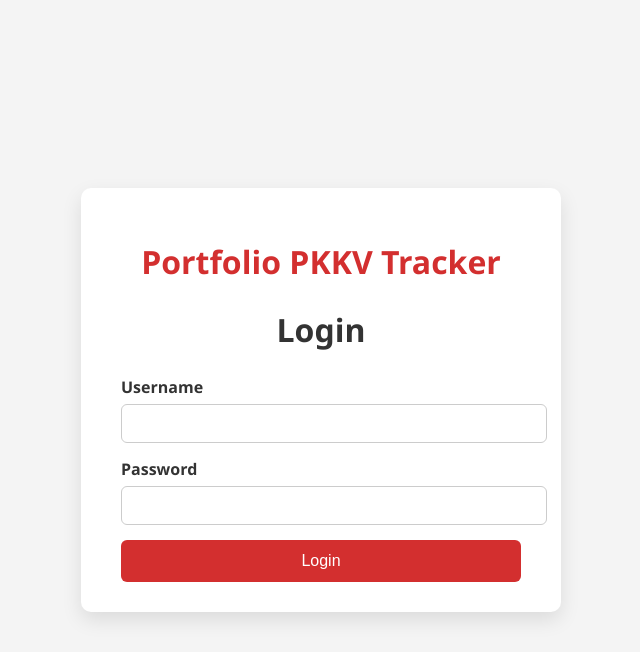
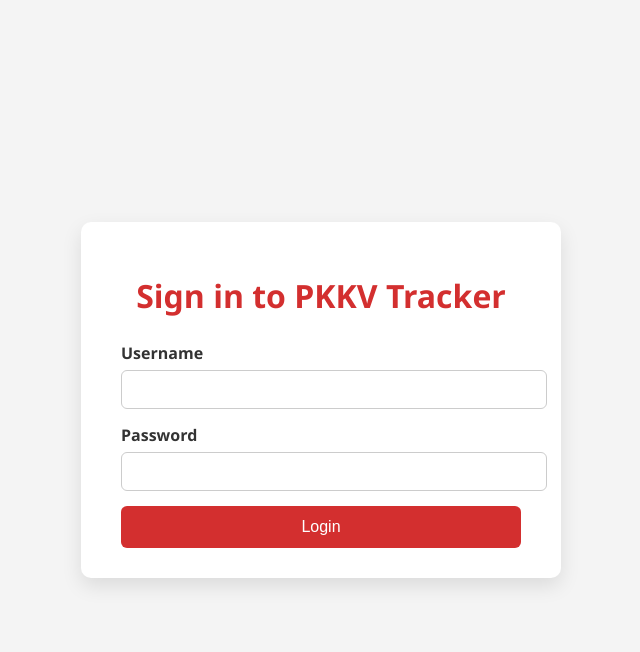
Before and after one commit to kasmariya/PortfolioTracker, a Flask app: page /login in a window 1280 px wide. Shown: the top 652 px of the page, without its empty margins (319-959 px from the left). Run offline with Flask 3, Linux system fonts and the light colour scheme.

Commit message:
Update login.html

```diff
--- a/templates/login.html
+++ b/templates/login.html
@@ -77,8 +77,7 @@
   </head>
   <body>
     <div class="login-container">
-      <h1 style="color:#d32f2f; font-weight: 700">Portfolio PKKV Tracker</h1>
-      <h1>Login</h1>
+      <h1 style="color:#d32f2f; font-weight: 700">Sign in to PKKV Tracker</h1>
       <form method="POST">
         <label for="username">Username</label>
         <input type="text" name="username" id="username" required />
```
